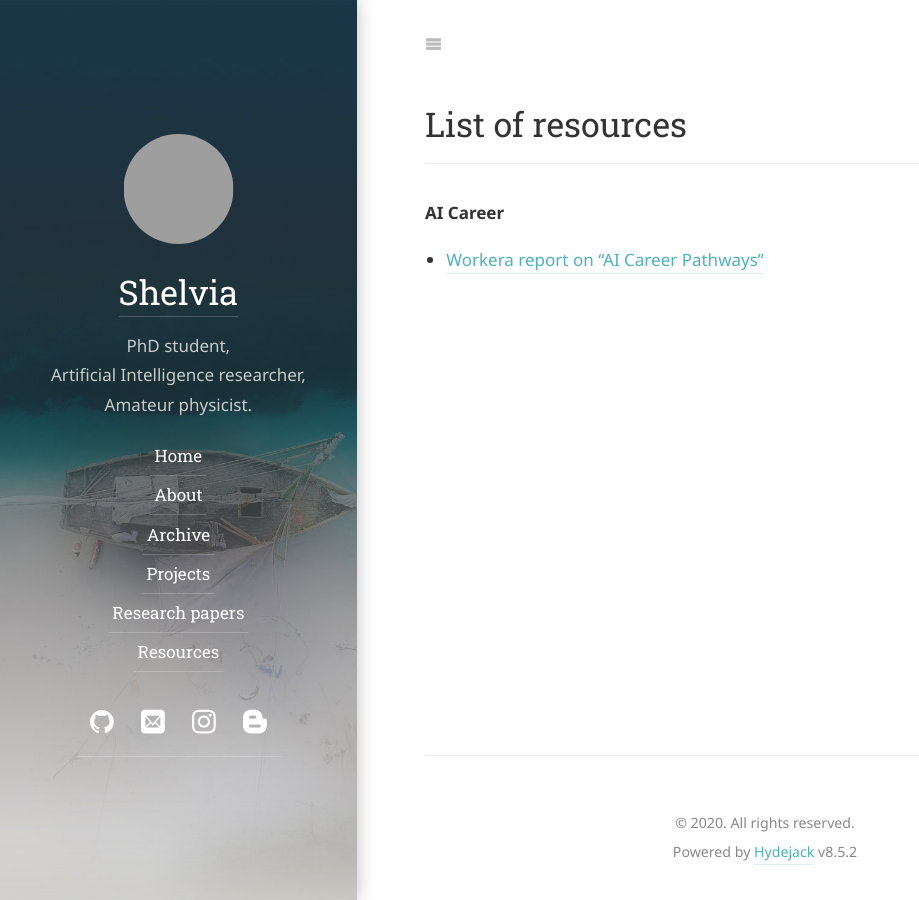
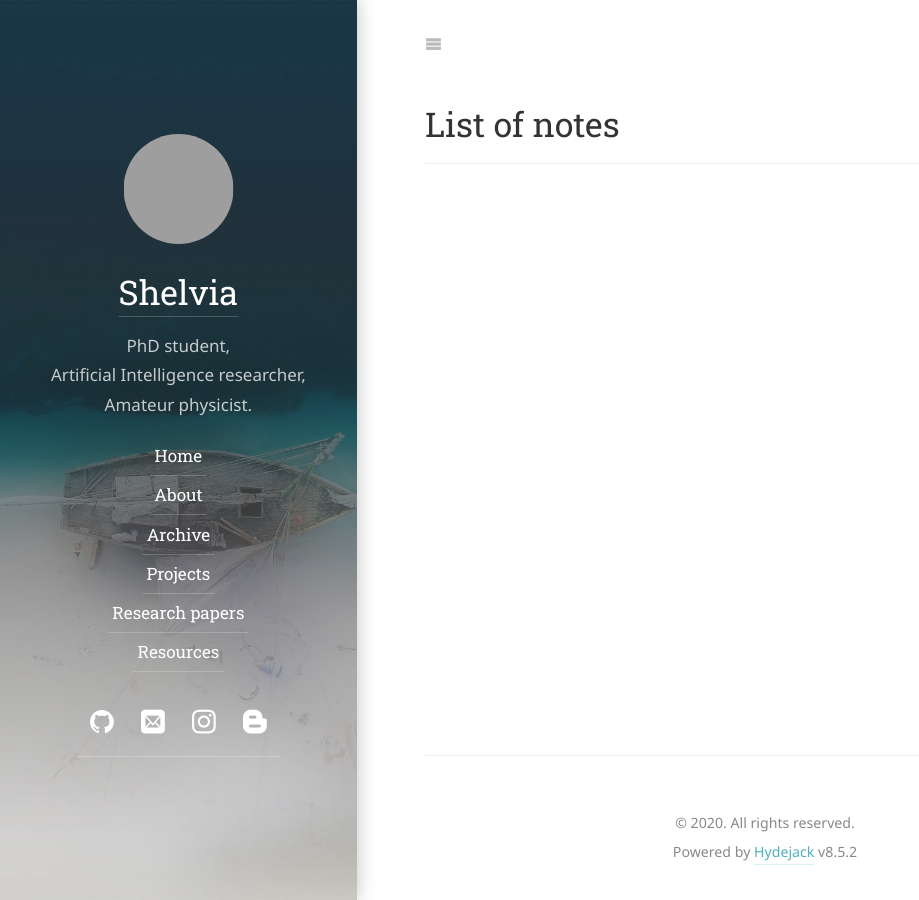
Before and after one commit to shelvia1039/shelvia, a Jekyll site: the page built from pages/resources.md, in a window 1280 px wide. Shown: the whole page, without its empty margins (0-919 px from the left). Built offline with Jekyll 4.4.1, drawn with Linux system fonts in a browser that asks for light colours; some web fonts are replaced; grey boxes are pictures that could not be loaded.

Commit message:
change resources to notes

```diff
--- a/pages/resources.md
+++ b/pages/resources.md
@@ -1,7 +1,4 @@
 ---
 layout: page
-title:  List of resources
+title:  List of notes
 ---
-
-**AI Career**
-- [Workera report on "AI Career Pathways"](https://t.co/ZTfx3zWxfZ?amp=1)
```
